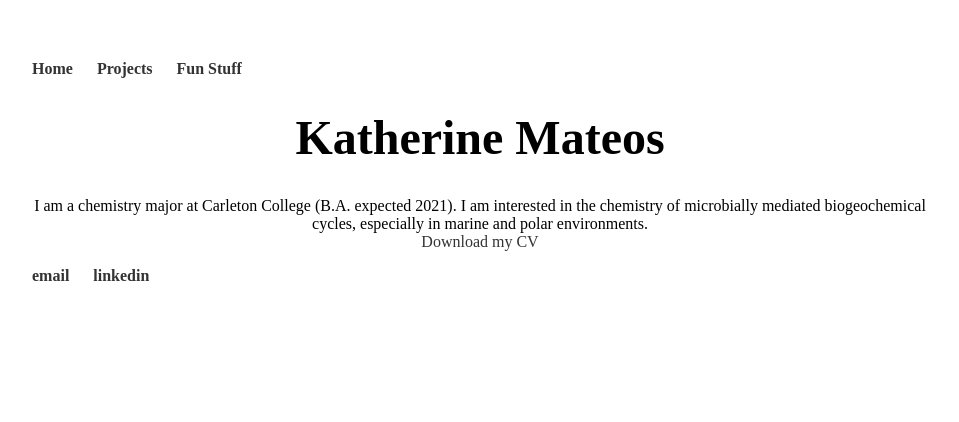
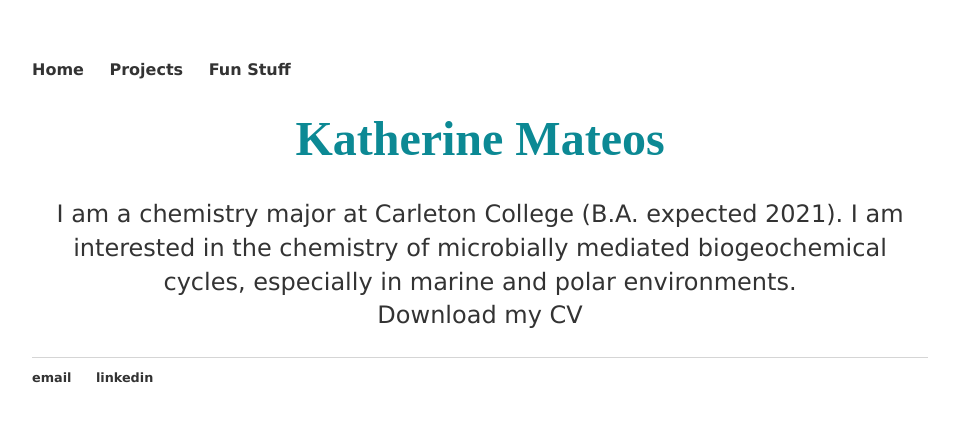
Before and after one commit to kcmateos/kcmateos.github.io, a Jekyll site: the page index.html, which Jekyll copies as it is, in a window 1280 px wide. Shown: the top 422 px of the page, without its empty margins (160-1119 px from the left). Built offline with Jekyll 4.4.1, drawn with Linux system fonts in a browser that asks for light colours.

Commit message:
Update main.css

```diff
--- a/css/main.css
+++ b/css/main.css
@@ -3,17 +3,17 @@
     width: 70%;
 }
 nav ul, footer ul {
-    font-family:'Gilda Display';
+    font-family:'Verdana', 'Geneva', 'sans-serif';
     padding: 0px;
     list-style: none;
     font-weight: bold;
-    color: rgb(12, 137, 148);
+
 }
 
 nav ul li, footer ul li {
     display: inline;
     margin-right: 20px;
-    color: rgb(12, 137, 148);
+
 }
 a {
     text-decoration: none;
@@ -25,15 +25,17 @@
 h1 {
     font-size: 3em;
     font-family:'Gilda Display';
+    color: rgb(12, 137, 148);
 }
 h2 {
      font-size: 2em;
-    font-family:'Gilda Display';
+    font-family:'Verdana', 'Geneva', 'sans-serif'';
+}
 p {
     font-size: 1.5em;
     line-height: 1.4em;
     color: #333;
-    font-family:'Gilda Display';
+    font-family:'Verdana', 'Geneva', 'sans-serif'
 }
 footer {
     border-top: 1px solid #d5d5d5;
```
